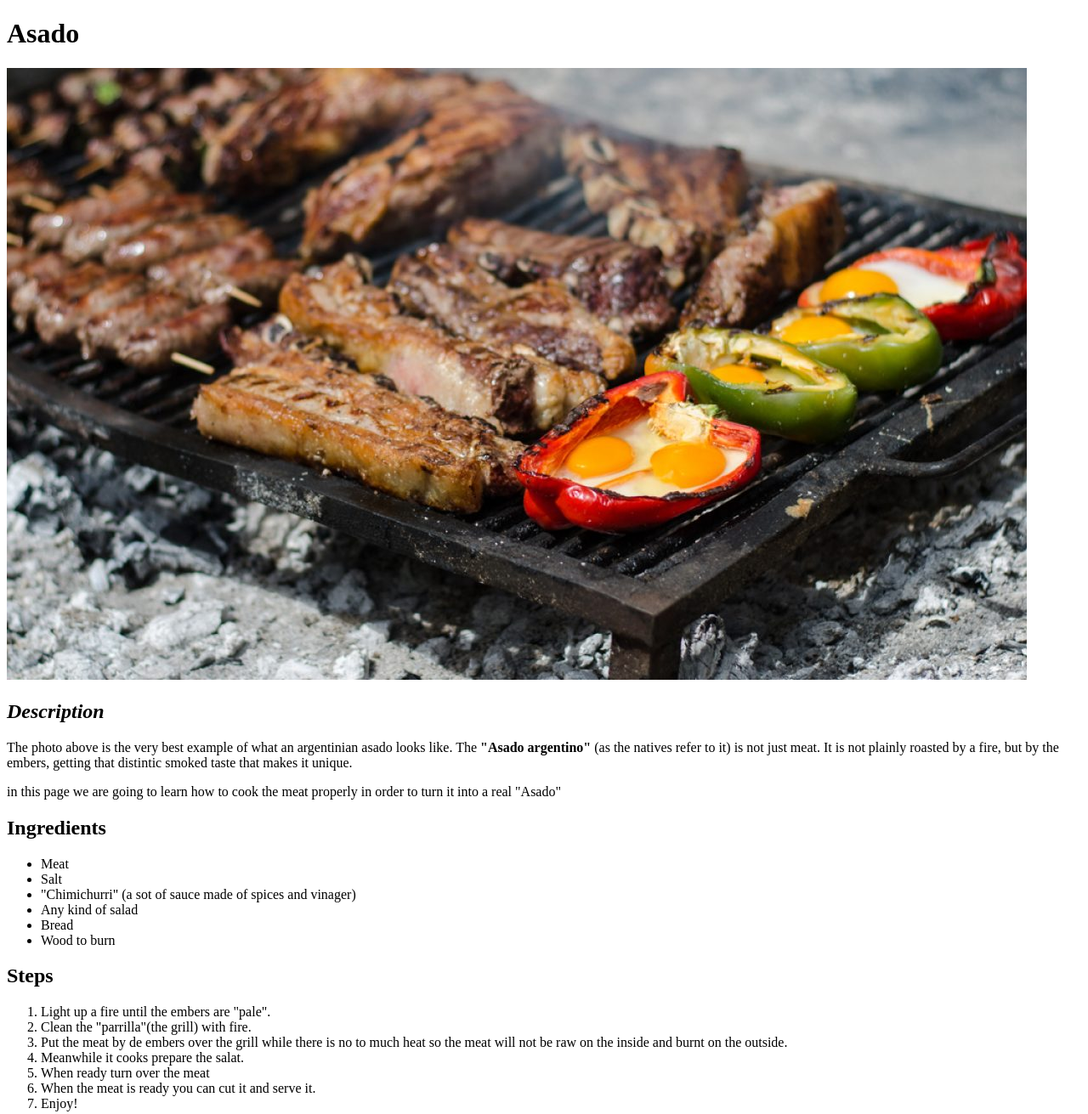
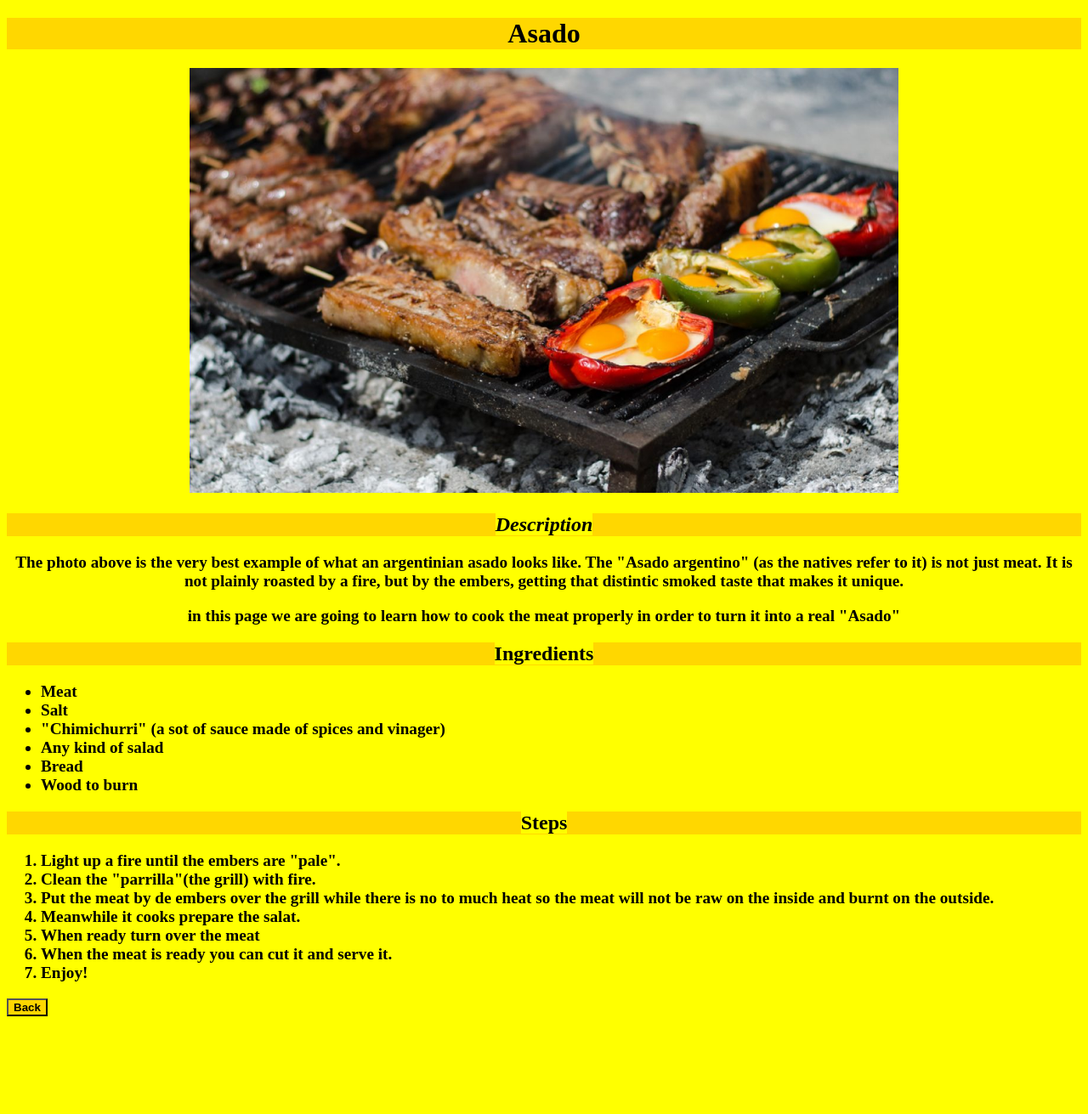
Before and after one commit to SCimitile/My-first-Project, a plain HTML site: page recipes/asado.html in a window 1280 px wide. Shown: the whole page at 85% size. After the commit the page ends 1204 px from the top, so only its background shows below. Drawn offline with Linux system fonts and the light colour scheme.

Commit message:
add styles.css

```diff
--- a/recipes/asado.html
+++ b/recipes/asado.html
@@ -3,13 +3,16 @@
 <head>
 
     <meta charset="UTF-8">
-
+    <link rel="stylesheet" href="../styles.css">
     <title>Asado</title>
 
 </head>
 <body>
     <h1>Asado</h1>
-    <img src="./asadito.jpg" alt="Un buen asado argentino">
+
+    <div>
+    <img class="image" src="./asadito.jpg" alt="Un buen asado argentino">
+    </div>
 
     <h2><em>Description</em></h2>
 
@@ -43,5 +46,9 @@
         <li>When the meat is ready you can cut it and serve it.</li>
         <li>Enjoy!</li>
     </ol>
+
+    <footer>
+        <button href="../index.html">Back</button>
+    </footer>
 </body>
 </html>
--- /dev/null
+++ b/styles.css
@@ -0,0 +1,47 @@
+* {
+    background-color: yellow;
+    font-family: "verdana" "helvetica"
+}
+
+h1 {
+    color: black;
+    background-color: gold;
+    text-align: center;
+}
+
+div {
+    text-align: center;
+}
+
+.image {
+    height: 500px;
+    width: auto;
+    text-align: center;
+}
+
+p {
+    font-size: larger;
+    font-weight: 600;
+    text-align: center;
+}
+
+h2 {
+    text-align: center;
+    background-color: gold;
+}
+
+ul {
+    font-size: larger;
+    font-weight: 600;
+}
+
+ol{
+    font-size: larger;
+    font-weight: 600;
+}
+
+button {
+    text-align: center;
+    font-weight: Bold;
+    background-color: gold;
+}
```
Also changed, not shown: index.html (+4 -2 lines), recipes/cheeseburger.html (+9 -2 lines), recipes/hotdog.html (+9 -2 lines).
